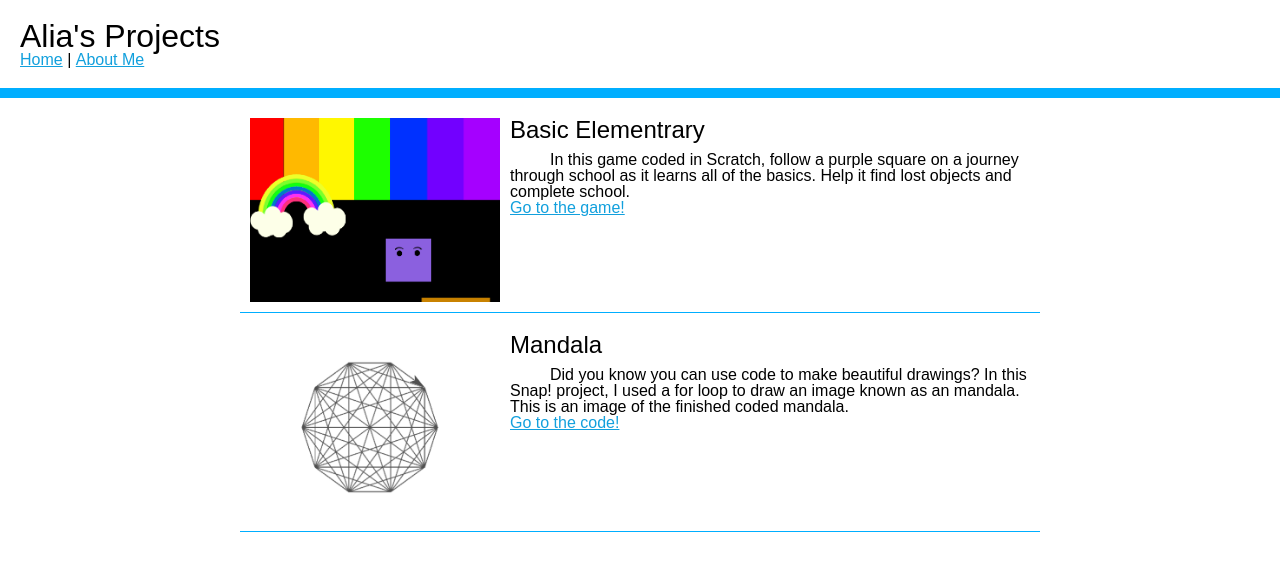
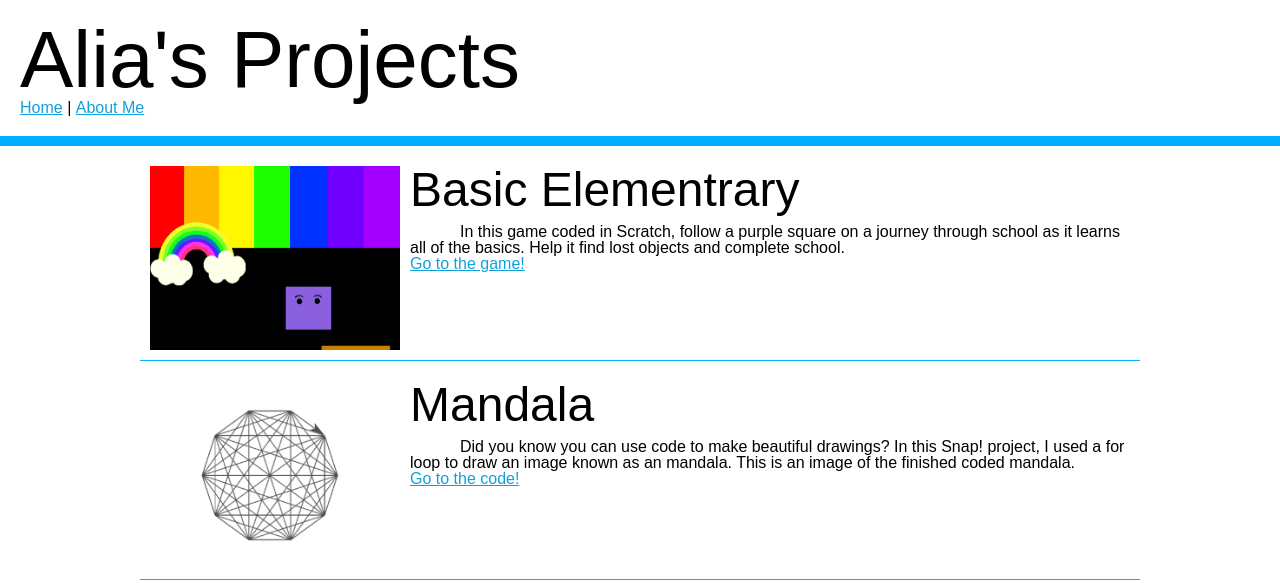
Before and after one commit to mawhile002/ap-cs-site, a plain HTML site: page index.html in a window 1280 px wide. Drawn offline with Linux system fonts and the light colour scheme.

Commit message:
Update styles.css

```diff
--- a/styles.css
+++ b/styles.css
@@ -10,7 +10,7 @@ header {
 }
 
 header h1{
-    font-size: 2em;
+    font-size: 5em;
     color: black;
 }
 
@@ -35,7 +35,7 @@ a:hover {
 #projects, #aboutme {
     margin: 0 auto; /* centers projects dive */
     width: 90%; /*adds space on either side*/
-    max-width: 800px; /* keeps div from getting too wide */
+    max-width: 1000px; /* keeps div from getting too wide */
 }
 
 .project {
@@ -52,7 +52,7 @@ a:hover {
     margin-bottom: 10px;
 }
 .project h2, #aboutme h2{
-    font-size: 1.5em;
+    font-size: 3em;
     margin-bottom: 10px;
 }
 
```
